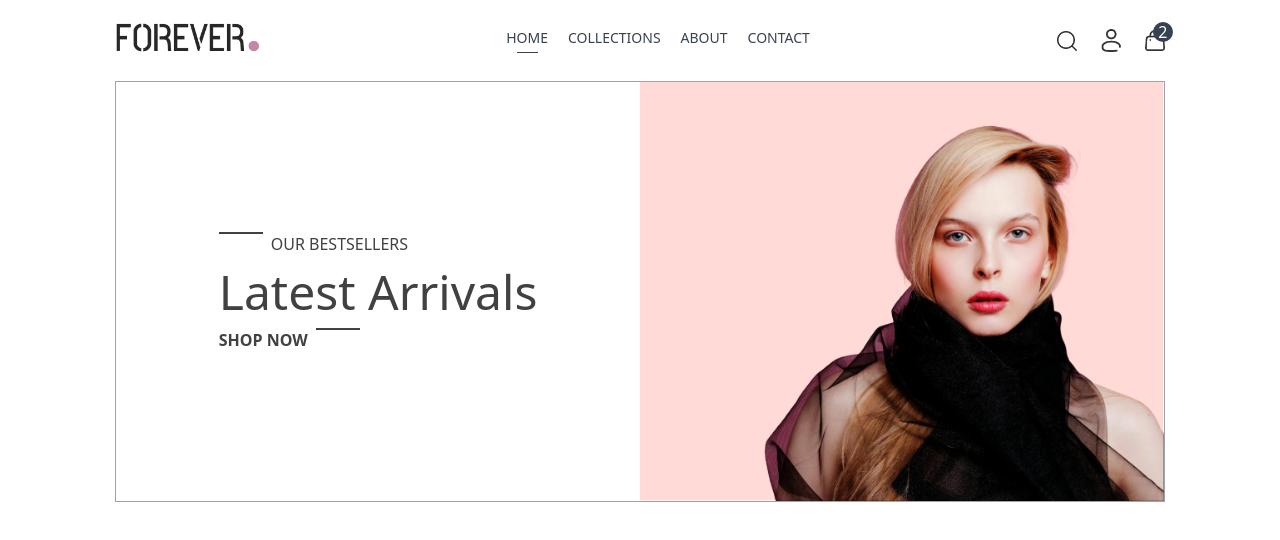
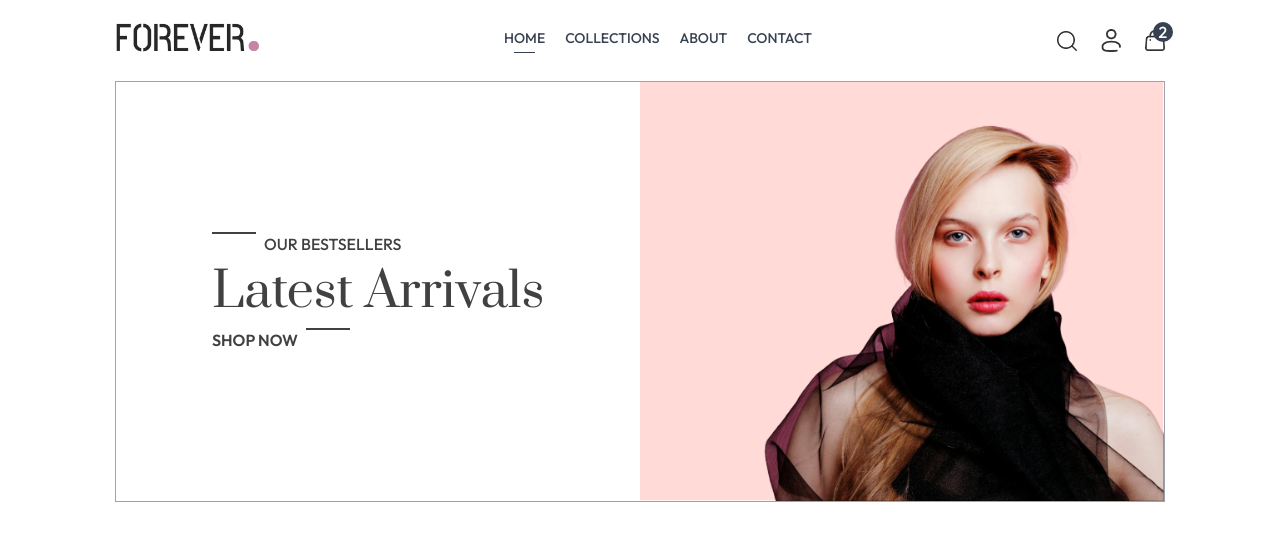
Before and after one commit to SabakurRahman/bd-shop, a React (Vite) app: page / in a window 1280 px wide. Shown: the top 540 px of the page. Built offline with nearby package versions, Linux system fonts and the light colour scheme.

Commit message:
create context for product

```diff
--- a/src/components/Hero.jsx
+++ b/src/components/Hero.jsx
@@ -10,7 +10,7 @@ const Hero = () => {
             <p className="w-8 md:w-11 h-[2px] bg-[#414141]"></p>
             <p className="font-medium text-sm md:text-base">OUR BESTSELLERS</p>
           </div>
-          <h1 className="text-3xl sm:py-3 lg:text-5xl leading-relaxed">
+          <h1 className=" prata-regular text-3xl sm:py-3 lg:text-5xl leading-relaxed">
             Latest Arrivals
           </h1>
           <div className="flex item-center gap-2">
--- /dev/null
+++ b/src/components/LatestProduct.jsx
@@ -0,0 +1,10 @@
+import React, { useContext } from "react";
+import { ShopContext } from "../context/ShopContex";
+
+const LatestProduct = () => {
+  const products = useContext(ShopContext);
+  console.log(products);
+  return <div></div>;
+};
+
+export default LatestProduct;
--- /dev/null
+++ b/src/context/ShopContex.jsx
@@ -0,0 +1,18 @@
+import { createContext } from "react";
+import { products } from "../assets/frontend_assets/assets";
+export const ShopContext = createContext();
+
+const ShopContextProvider = (props) => {
+  const curreency = "$";
+  const delivery_fee = 10;
+  const value = {
+    products,
+    curreency,
+    delivery_fee,
+  };
+  return (
+    <ShopContext.Provider value={value}>{props.children}</ShopContext.Provider>
+  );
+};
+
+export default ShopContextProvider;
--- a/src/index.css
+++ b/src/index.css
@@ -1,3 +1,4 @@
+@import url("https://fonts.googleapis.com/css2?family=Outfit:wght@100..900&family=Prata&display=swap");
 @tailwind base;
 @tailwind components;
 @tailwind utilities;
@@ -5,3 +6,13 @@
 a.active hr {
   display: block;
 }
+
+* {
+  font-family: "Outfit";
+}
+
+.prata-regular {
+  font-family: "Prata", serif;
+  font-weight: 400;
+  font-style: normal;
+}
--- a/src/main.jsx
+++ b/src/main.jsx
@@ -3,9 +3,12 @@ import { createRoot } from "react-dom/client";
 import "./index.css";
 import App from "./App.jsx";
 import { BrowserRouter } from "react-router-dom";
+import ShopContextProvider from "./context/ShopContex.jsx";
 
 createRoot(document.getElementById("root")).render(
   <BrowserRouter>
-    <App />
+    <ShopContextProvider>
+      <App />
+    </ShopContextProvider>
   </BrowserRouter>
 );
--- a/src/pages/Home.jsx
+++ b/src/pages/Home.jsx
@@ -1,10 +1,12 @@
 import React from "react";
 import Hero from "../components/Hero";
+import LatestProduct from "../components/LatestProduct";
 
 const Home = () => {
   return (
     <div className="flex flex-col sm:flex-row border border-gray-400">
       <Hero />
+      <LatestProduct />
     </div>
   );
 };
```
